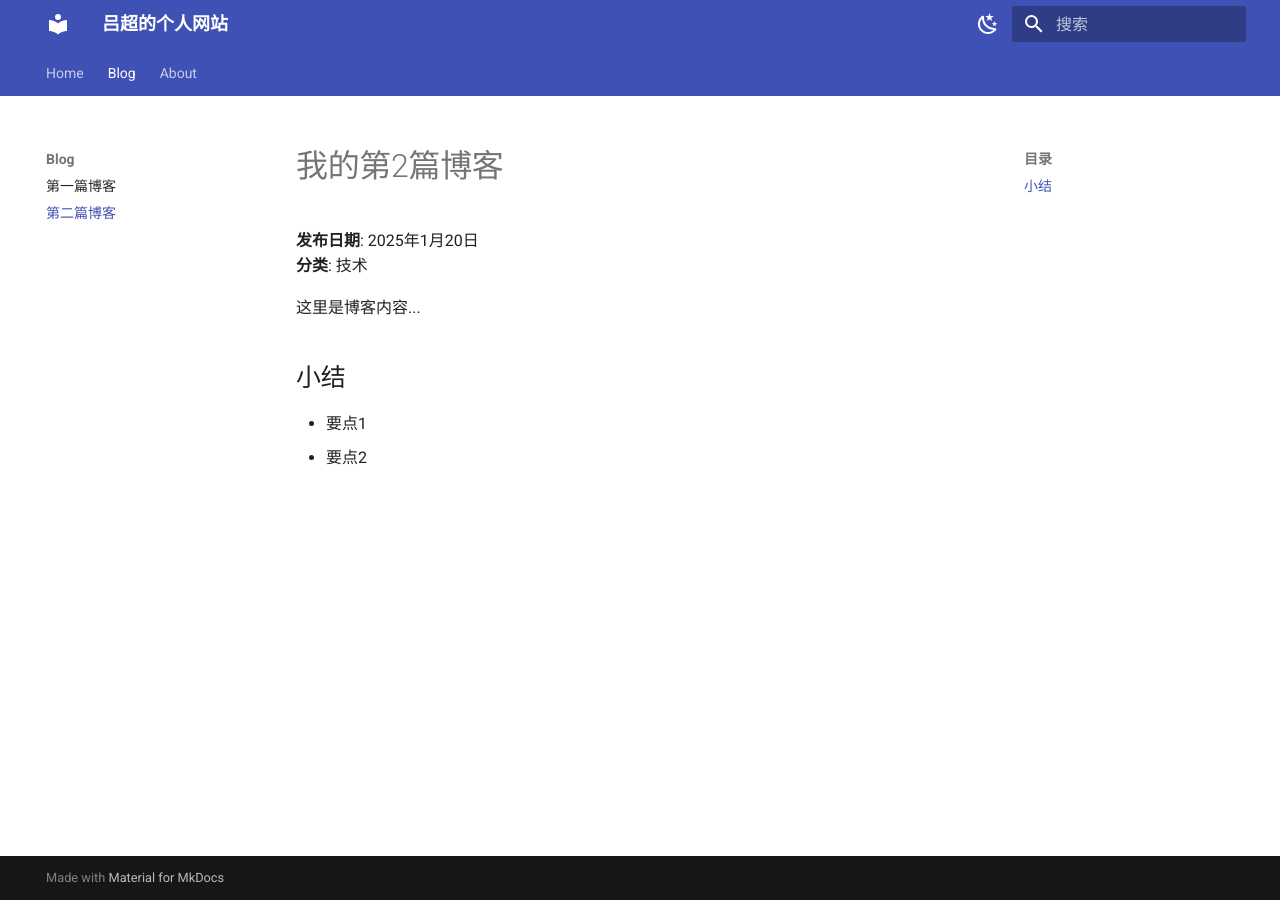
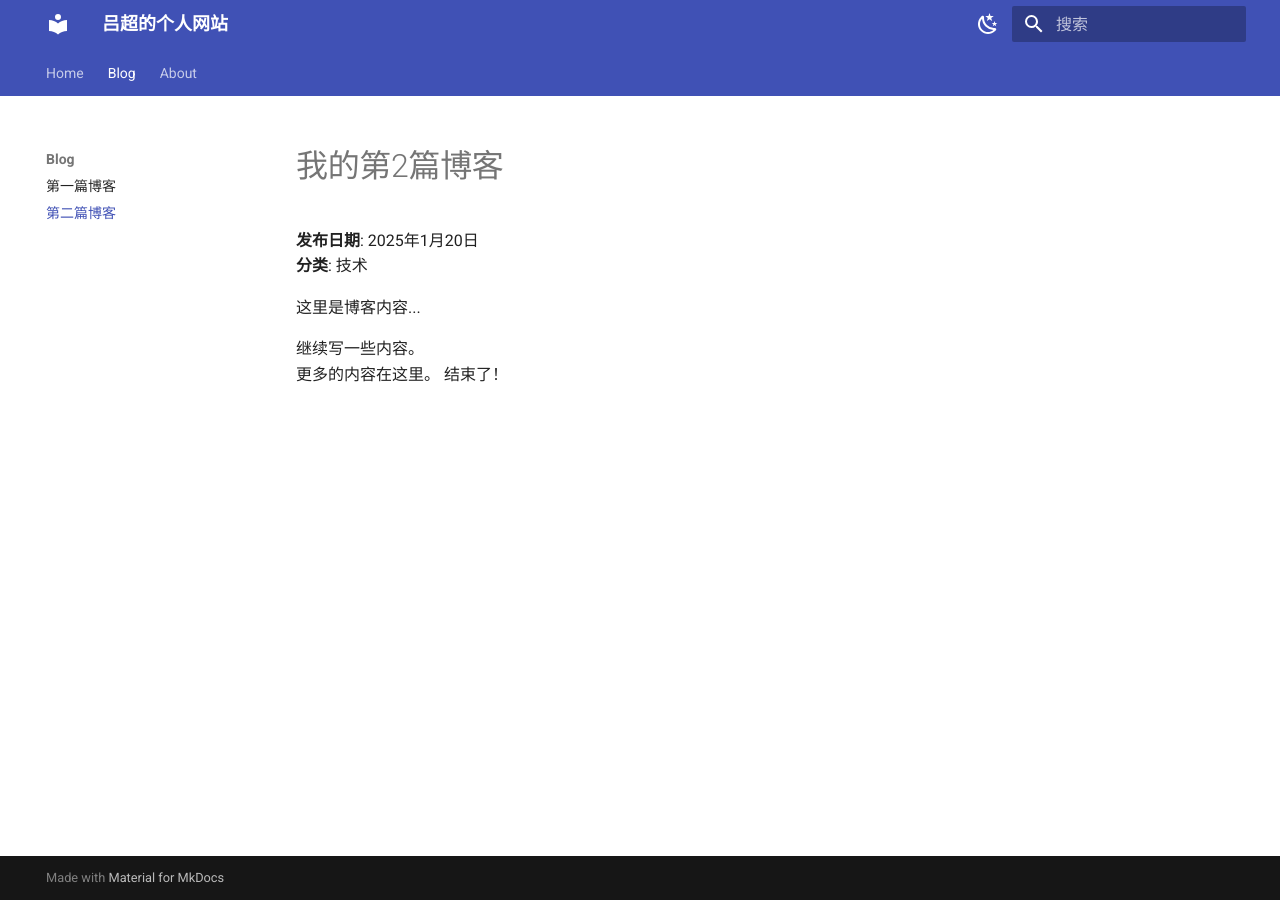
Before and after one commit to daimamao001/daimamao001.github.io, an MkDocs documentation site: the page built from docs/blog/second-post.md, in a window 1280 px wide. Built offline with MkDocs 1.6.1 and Material for MkDocs 9.7.7, drawn with Linux system fonts in a browser that asks for light colours.

Commit message:
12.16 Update .DS_Store files and site content and fix workflow

```diff
--- a/docs/blog/second-post.md
+++ b/docs/blog/second-post.md
@@ -5,6 +5,6 @@
 
 这里是博客内容...
 
-## 小结
-- 要点1
-- 要点2
+继续写一些内容。
+更多的内容在这里。
+结束了！
```
Also changed, not shown: 3 other files.
